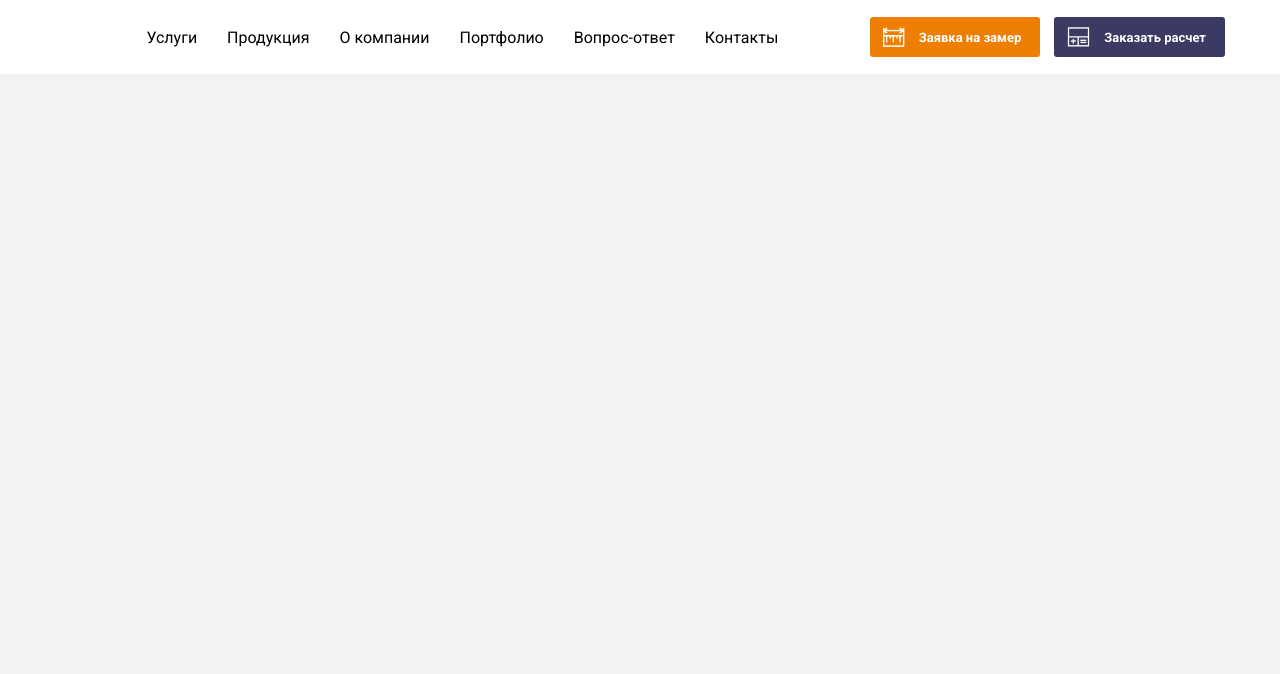
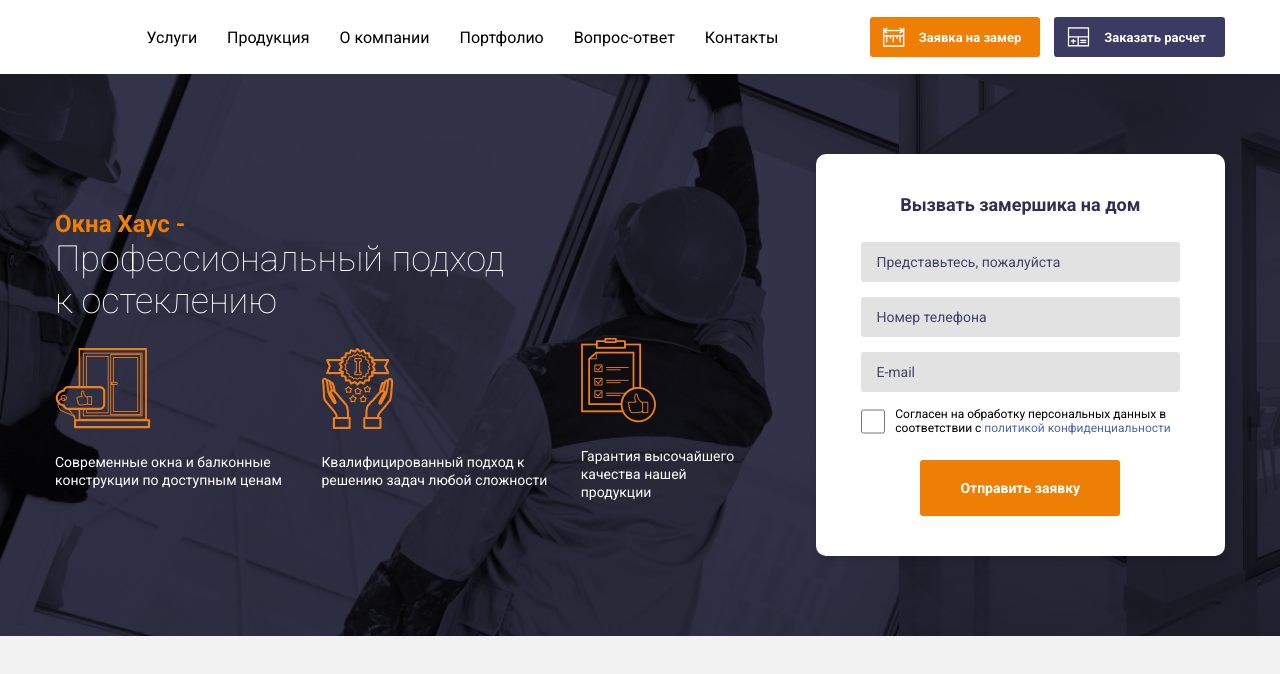
Before and after one commit to rupersuper/Okna-House, a plain HTML site: page index.html in a window 1280 px wide. Drawn offline with Linux system fonts and the light colour scheme.

Commit message:
header block ready

```diff
--- a/index.html
+++ b/index.html
@@ -125,6 +125,49 @@
 		</div>
 		<div class="bg"></div>
 	</nav>
+
+	<header class="header">
+		<div class="container header_block">
+			<div class="header_left">
+				<span class="header_span">Окна Хаус -</span>
+				<h1 class="header_title">Профессиональный подход к остеклению</h1>
+				<div class="header_cards">
+					<div class="header_card">
+						<img class="header_card-img" src="images/header_card-img1.png" alt="">
+						<p class="header_card-text">Современные окна
+							и балконные конструкции
+							по доступным ценам</p>
+					</div>
+					<div class="header_card">
+						<img class="header_card-img" src="images/header_card-img2.png" alt="">
+						<p class="header_card-text">Квалифицированный
+							подход к решению задач
+							любой сложности</p>
+					</div>
+					<div class="header_card">
+						<img class="header_card-img" src="images/header_card-img3.png" alt="">
+						<p class="header_card-text">Гарантия
+							высочайшего качества
+							нашей продукции</p>
+					</div>
+				</div>
+			</div>
+			<form class="header_right">
+				<h2 class="header_right-title">Вызвать замершика на дом</h2>
+				<input type="text" placeholder="Представьтесь, пожалуйста" class="header_right-inp" required>
+				<input type="number" placeholder="Номер телефона" inputmode="numeric" class="header_right-inp" required>
+				<input type="email" placeholder="E-mail" class="header_right-inp" required>
+
+				<div class="header_right-yes">
+					<input type="checkbox" class="header_right-check">
+					<p class="header_right-text">Согласен на обработку персональных данных
+						в соответствии с <a href="#">политикой конфиденциальности</a></p>
+				</div>
+				<button class="header_right-btn">Отправить заявку</button>
+			</form>
+		</div>
+	</header>
+
 	<script src="script/script.js"></script>
 </body>
 
--- a/style/media.css
+++ b/style/media.css
@@ -43,6 +43,14 @@
   .container {
     max-width: 720px;
   }
+
+  .header_right {
+    display: none;
+  }
+
+  .header_left {
+    width: 100%;
+  }
 }
 
 @media (max-width: 768px) {
@@ -63,6 +71,16 @@
     width: 160px;
     padding: 10px;
   }
+
+  .header_card-img {
+    width: 70px;
+    height: 70px;
+    object-fit: cover;
+  }
+
+  .header_title {
+    margin-bottom: 40px;
+  }
 }
 
 @media (max-width: 576px) {
@@ -81,7 +99,7 @@
     left: 50%;
     transform: translateX(-50%);
     z-index: 0;
-		transition: .5s ease-in-out;
+    transition: 0.5s ease-in-out;
   }
 
   .nav_btns.active {
@@ -112,6 +130,22 @@
   .form_close {
     top: 5px;
     right: 10px;
+  }
+
+  .header_title {
+    margin-bottom: 30px;
+  }
+
+  .header {
+    height: 666px;
+  }
+
+  .header_cards {
+    flex-wrap: wrap;
+  }
+
+  .header_card {
+    width: 40%;
   }
 }
 
@@ -149,10 +183,41 @@
     margin-top: 10px;
     padding: 12px 30px;
   }
+
+  .header_title {
+    font-size: 21px;
+    width: 100%;
+  }
+
+  .header_span {
+    font-size: 19px;
+  }
+
+  .header_card {
+    width: 50%;
+    margin: 0 auto;
+  }
+
+  .header_left {
+    text-align: center;
+  }
+
+  .header {
+    height: 737px;
+  }
 }
 
 @media (max-width: 400px) {
   .nav_btns {
     flex-direction: column;
   }
+
+  .header_title,
+  .header_span {
+	font-size: 18px;
   }
+
+  .header_card-text {
+	font-size: 13px;
+  }
+}
--- a/style/style.css
+++ b/style/style.css
@@ -288,3 +288,119 @@ span {
 .bg.active {
   display: block;
 }
+
+/* header */
+/* header */
+/* header */
+/* header */
+/* header */
+/* header */
+
+.header {
+  background: url(../images/header_bg.png) no-repeat center/ cover;
+  height: 562px;
+  display: flex;
+  align-items: center;
+}
+
+.header_block {
+  display: flex;
+  justify-content: space-between;
+  align-items: center;
+}
+
+.header_left {
+  width: 60%;
+}
+
+.header_span {
+  color: #ef7f04;
+  font-size: 24px;
+  font-weight: 700;
+}
+
+.header_title {
+  color: #fff;
+  font-size: 36px;
+  font-weight: 100;
+  width: 65%;
+  margin-bottom: 15px;
+}
+
+.header_cards {
+  display: flex;
+  align-items: center;
+  gap: 33px;
+}
+
+.header_card-text {
+  color: #fff;
+  font-size: 14px;
+  line-height: 18px;
+  margin-top: 20px;
+}
+
+.header_right {
+  width: 35%;
+  border-radius: 10px;
+  background: #fff;
+  box-shadow: 0px 4px 6px 0px rgba(0, 0, 0, 0.1);
+  padding: 40px 45px;
+}
+
+.header_right-title {
+  text-align: center;
+  color: #2f2f51;
+  font-size: 18px;
+  font-weight: 700;
+  margin-bottom: 27px;
+}
+
+.header_right-inp {
+  width: 100%;
+  height: 40px;
+  border-radius: 3px;
+  background: #e2e2e2;
+  margin-bottom: 15px;
+  padding: 12px 16px;
+}
+
+.header_right-inp::placeholder {
+  color: #424268;
+  font-size: 14px;
+}
+
+.header_right-yes {
+  display: flex;
+  align-items: center;
+  gap: 10px;
+}
+
+.header_right-check {
+  border-radius: 3px;
+  background: #e2e2e2;
+  width: 25px;
+  height: 25px;
+}
+
+.header_right-text {
+  color: #000;
+  font-size: 12px;
+  width: 90%;
+}
+
+.header_right-text a {
+  color: #4b67af;
+  font-size: 12px;
+}
+
+.header_right-btn {
+  color: #fff;
+  font-size: 14px;
+  font-weight: 700;
+  border-radius: 3px;
+  background: #ef7f04;
+  padding: 20px 40px;
+  display: flex;
+  margin: 25px auto 0;
+}
```
Also changed, not shown: images/header_bg.png (added), images/header_card-img1.png (added), images/header_card-img2.png (added), images/header_card-img3.png (added). Lines whose indentation alone changed are shown as unchanged.
